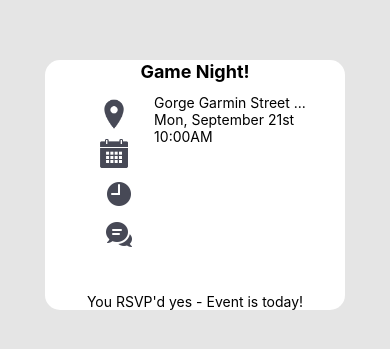
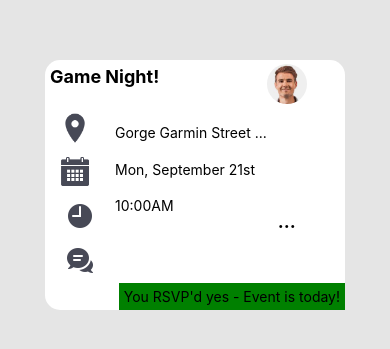
Before and after one commit to kellydinneen/likemindedly-project, a React Native app: screen / in a window 390 px wide. Shown: the part 237-586 px from the top of the page. Built offline with nearby package versions, Linux system fonts and the light colour scheme.

Commit message:
Add styling details

```diff
--- a/Card.js
+++ b/Card.js
@@ -21,14 +21,20 @@ const Card = () => {
     <View style={styles.container}>
       <Text style={styles.title}>Game Night!</Text>
       <View style={styles.cardBody}>
-        <View>
+        <View style={styles.iconsColumn}>
           {iconsDisplay}
         </View>
-        <View>
+        <View style={styles.detailsColumn}>
           {detailsDisplay}
         </View>
+        <View style={styles.rightColumn}>
+          <Image style={styles.profilePicture} source={require('./assets/profile-picture.png')}/>
+          <Pressable>
+            <Text style={styles.title}>...</Text>
+          </Pressable>
+        </View>
       </View>
-      <Text>You RSVP'd yes - Event is today!</Text>
+      <Text style={styles.rsvpConfirmation}>You RSVP'd yes - Event is today!</Text>
     </View>
   );
 }
@@ -40,22 +46,32 @@ const styles = StyleSheet.create({
     width: 300,
     height: 250,
     borderRadius: 15,
-    alignItems: 'center',
+    alignItems: 'flex-start',
     justifyContent: 'center',
     fontFamily: 'Noto Sans'
   },
   title: {
     fontWeight: 'bold',
     fontSize: 18,
-    lineHeight: 24
+    lineHeight: 24,
+    margin: 5
   },
   cardBody: {
     flex: 1,
     marginTop: 10,
-    flexDirection: 'row'
+    flexDirection: 'row',
+    alignItems: 'flex-start'
   },
   iconsColumn: {
-    justifyContent: 'space-between'
+    justifyContent: 'space-evenly',
+    alignItems: 'flex-start',
+    height: 180
+  },
+  rightColumn: {
+    justifyContent: 'space-between',
+    alignItems: 'center',
+    height: 175,
+    marginTop: -40
   },
   icon: {
     height: 30,
@@ -63,7 +79,22 @@ const styles = StyleSheet.create({
     resizeMode: 'contain'
   },
   detailsColumn: {
-    flex: 2,
+    justifyContent: 'space-evenly',
+    alignItems: 'flex-start',
+    height: 120
+  },
+  detail: {
+    marginTop: 10
+  },
+  profilePicture: {
+    height: 40,
+    width: 40,
+    borderRadius: 20
+  },
+  rsvpConfirmation: {
+    alignSelf: 'flex-end',
+    backgroundColor: 'green',
+    padding: 5
   }
 });
 
```
